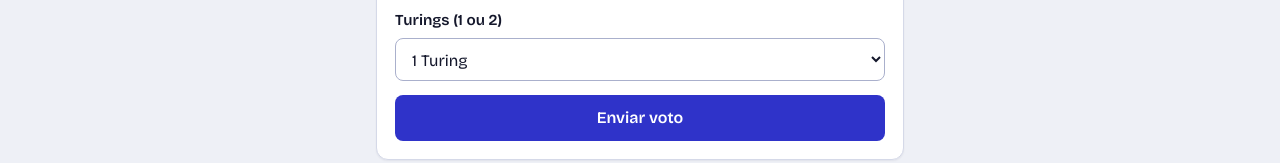
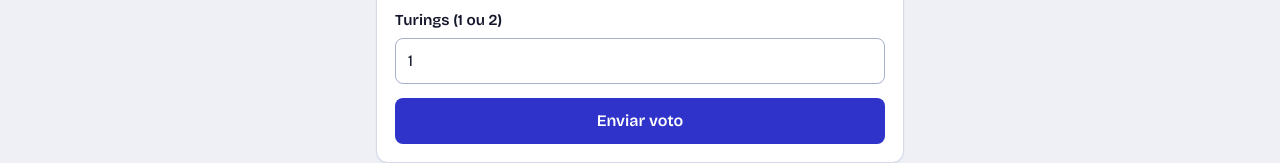
Before and after one commit to raonytog/Turing-dApp, a website: page index.html in a window 1280 px wide. Shown: the part 507-670 px from the top of the page. Drawn offline with nearby package versions, Linux system fonts and the light colour scheme.

Commit message:
att errada

```diff
--- a/index.html
+++ b/index.html
@@ -203,10 +203,7 @@
         <select id="voteCandidate"></select>
 
         <label for="voteAmount">Turings (1 ou 2)</label>
-        <select id="voteAmount">
-            <option value="1">1 Turing</option>
-            <option value="2">2 Turings</option>
-        </select>
+        <input type="number" id="voteAmount" min="1" max="2" value="1">
 
         <button id="btnVote" onclick="handleVote()">Enviar voto</button>
     </section>
```
